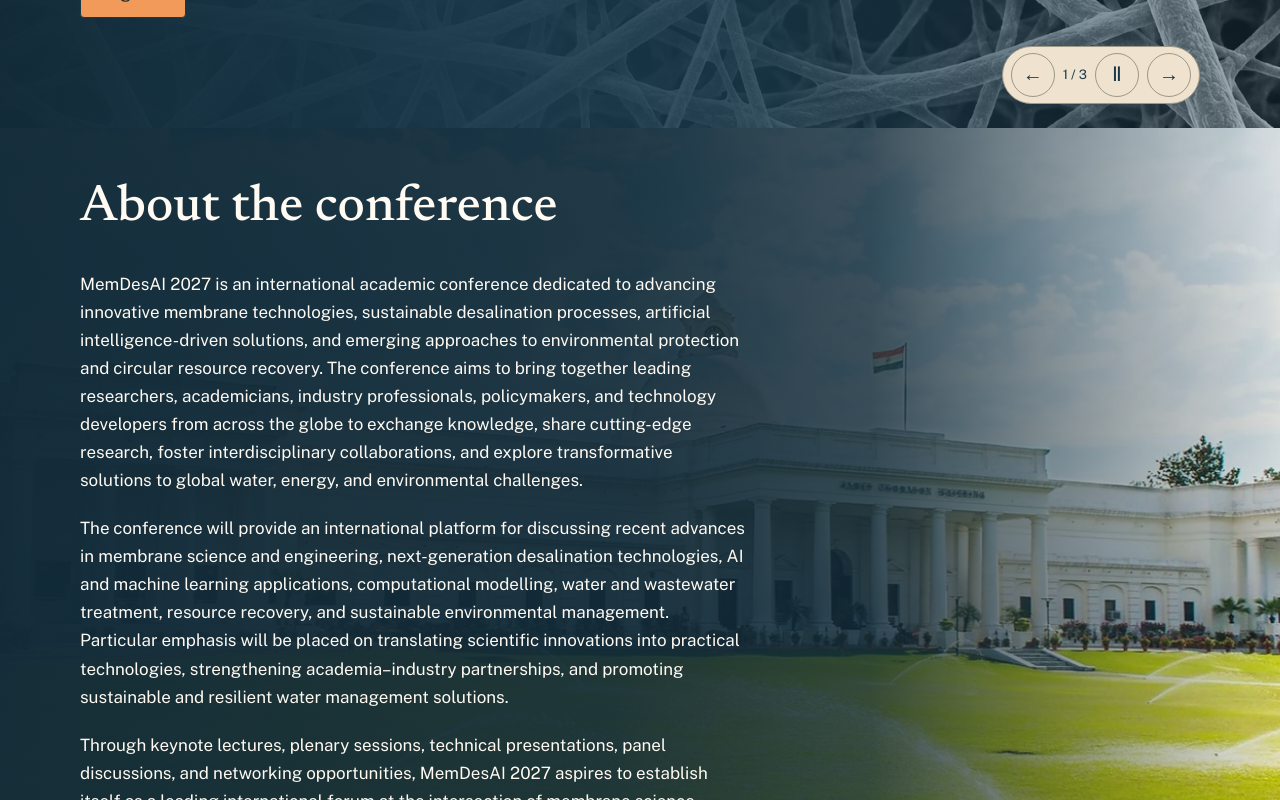
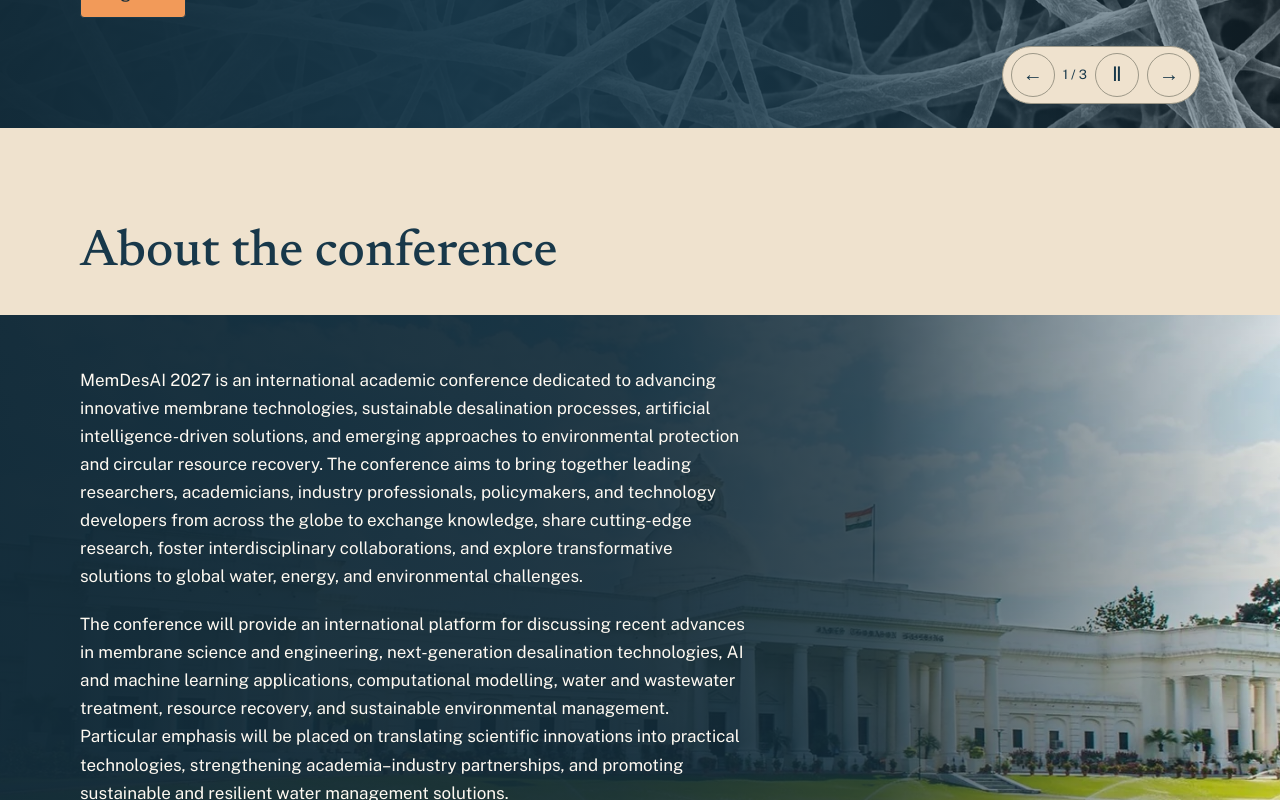
Before and after one commit to gkrish088-blip/ConferenceWebsite, a React (Vite) app: page / in a window 1280 px wide. Shown: the part 940-1740 px from the top of the page. Built offline with nearby package versions, Linux system fonts and the light colour scheme.

Commit message:
Restore the separate About section heading

```diff
--- a/src/components/Section.tsx
+++ b/src/components/Section.tsx
@@ -8,14 +8,12 @@ export function Section({
   title,
   alternate = false,
   headingImage,
-  renderIntro,
   children,
 }: {
   id: string;
   title: string;
   alternate?: boolean;
   headingImage?: string;
-  renderIntro?: (heading: ReactNode) => ReactNode;
   children: ReactNode;
 }) {
   const Heading = useContext(PageSection) === id ? "h1" : "h2";
@@ -45,7 +43,7 @@ export function Section({
       aria-labelledby={`${id}-heading`}
     >
       <div className={styles.container}>
-        {renderIntro ? renderIntro(heading) : heading}
+        {heading}
         {children}
       </div>
     </section>
--- a/src/sections/About.tsx
+++ b/src/sections/About.tsx
@@ -11,16 +11,10 @@ export function AboutSection() {
     about.title ?? site.nav.find((item) => item.id === "about")?.label ?? "";
 
   return (
-    <Section
-      id="about"
-      title={title}
-      renderIntro={(heading) => (
-        <PhotoGallery>
-          {heading}
-          <RichText text={about.description} />
-        </PhotoGallery>
-      )}
-    >
+    <Section id="about" title={title}>
+      <PhotoGallery>
+        <RichText text={about.description} />
+      </PhotoGallery>
       <div className={styles.institutionGrid}>
         {about.institutions.map((institution) => (
           <article
--- a/src/styles/media.module.css
+++ b/src/styles/media.module.css
@@ -24,9 +24,6 @@
     rgb(18 43 57 / 82%) 68%,
     rgb(18 43 57 / 10%) 100%
   );
-}
-.campusIntro > :is(h1, h2) {
-  color: var(--title-white);
 }
 .campusIntro > div {
   max-width: min(64ch, 70%);
--- a/src/styles/site.module.css
+++ b/src/styles/site.module.css
@@ -2090,7 +2090,6 @@
 /* Measure the full-width campus image against its section, excluding the scrollbar. */
 :global(#about) {
   container-type: inline-size;
-  padding-top: 0;
 }
 
 .photoHeading {
```
